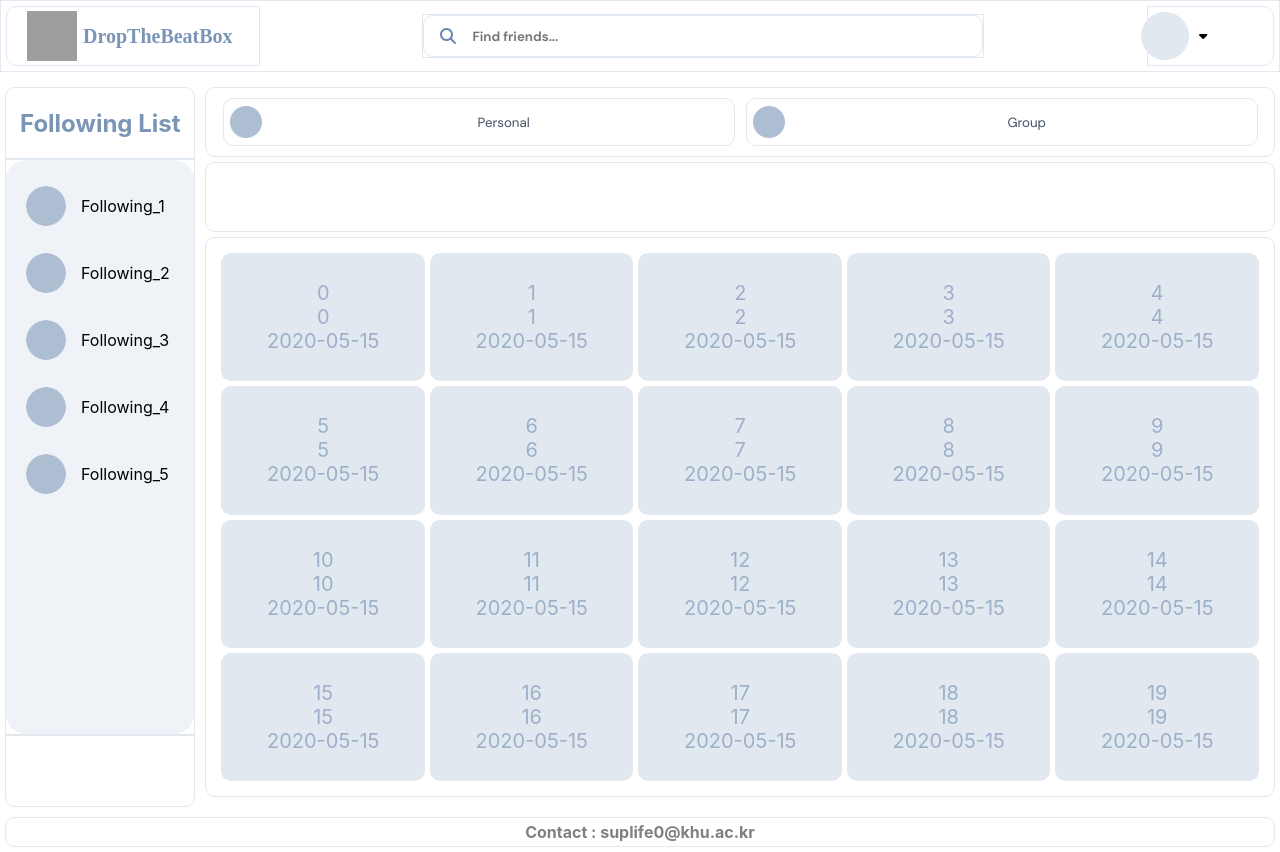
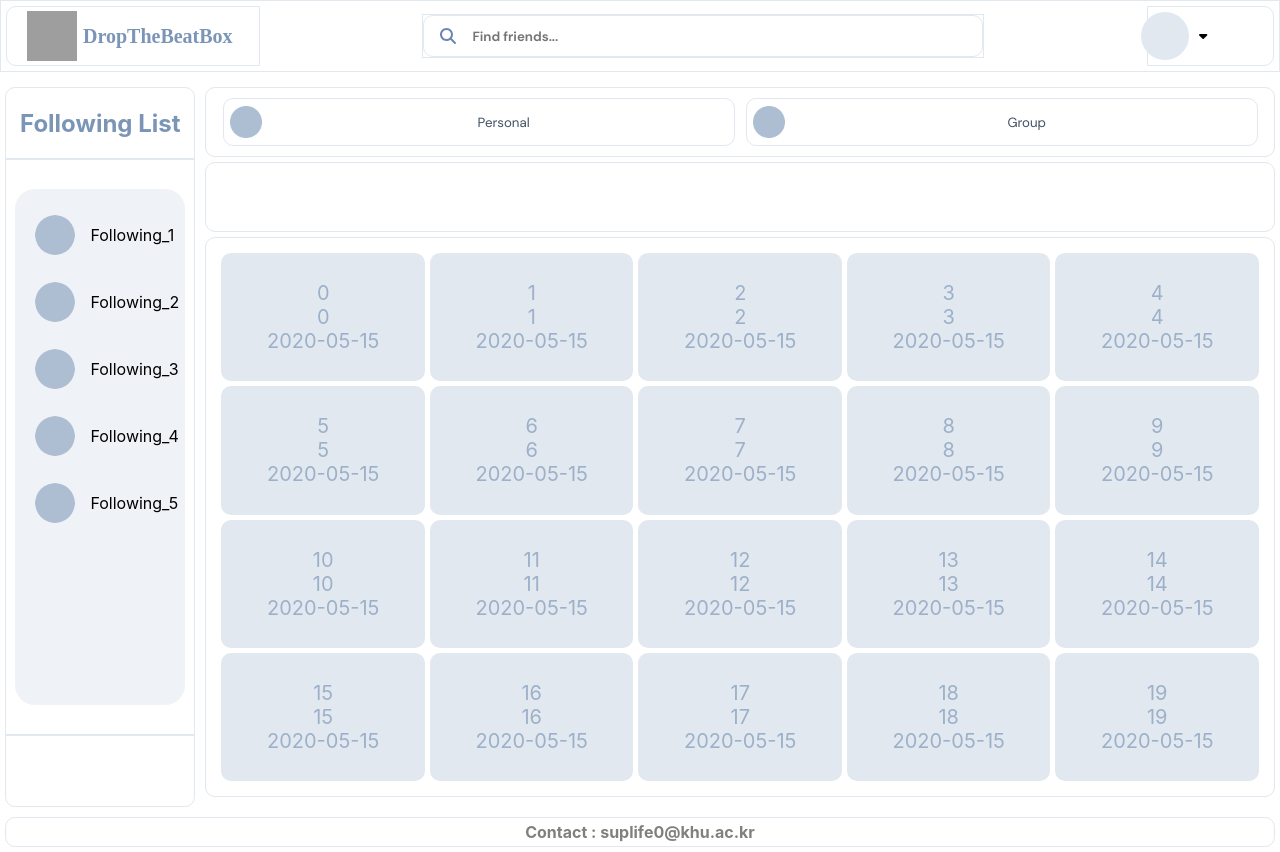
Before and after one commit to drop-the-beat-box/client, a React (Create React App) app: page / in a window 1280 px wide. Built offline with nearby package versions, Linux system fonts and the light colour scheme; grey boxes are pictures that could not be loaded.

Commit message:
Feat : 사용자 개설방 수정 및 팔로잉 리스트 컨테이너 CSS

```diff
--- a/src/assets/css/following.css
+++ b/src/assets/css/following.css
@@ -1,6 +1,6 @@
 .following-container {
-  height: 100%;
-  width: 100%;
+  height: 90%;
+  width: 90%;
   overflow: auto;
   padding: 20px;
   background-color: #eff2f6;
--- a/src/components/SideBarButton.jsx
+++ b/src/components/SideBarButton.jsx
@@ -183,9 +183,11 @@ function SideBarButton({ name }) {
                 {selectedUsers.map((user) => (
                   <div key={user.id}>
                     <p>{user.name}</p>
-                    {/* 다른 요소들을 표시할 수 있음 */}
                   </div>
                 ))}
+              </div>
+              <div>
+                <h3>초대 인원: {selectedUsers.length}</h3>
               </div>
 
               {/* 방 개설 버튼 */}
```
Also changed, not shown: 1 other file (tests, documents, lock files or other folders).
